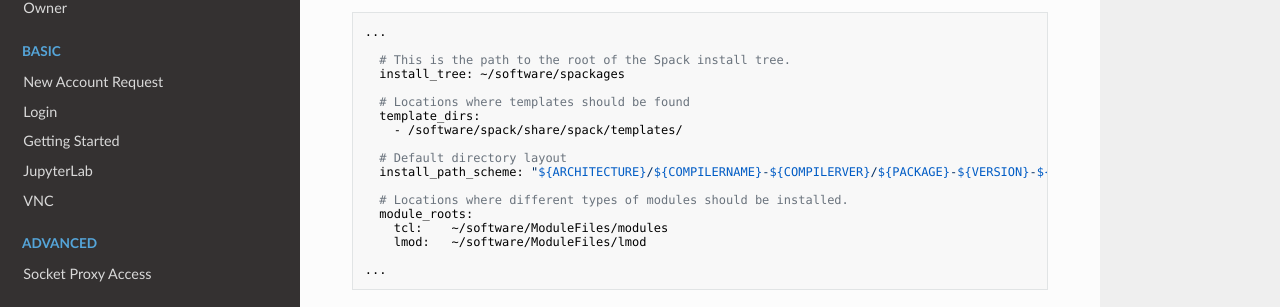
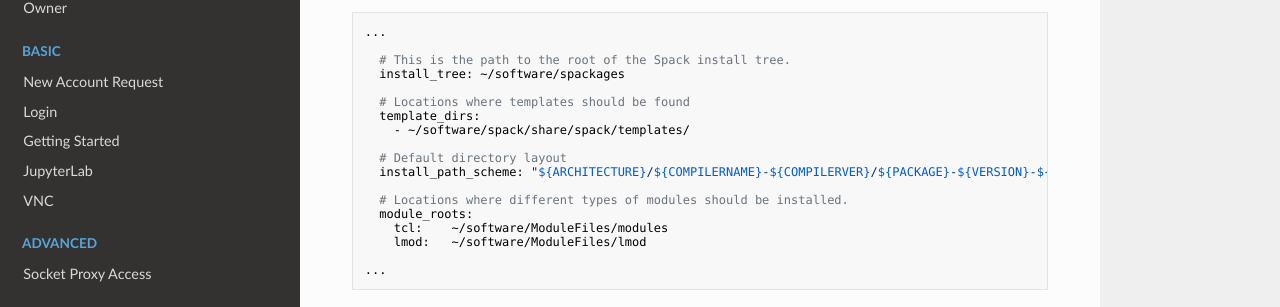
Before and after one commit to clemsonciti/palmetto-documentation, an MkDocs documentation site: the page built from docs/software/spack.md, in a window 1280 px wide and 900 px high, scrolled down 700 px. Shown: the part 151-458 px from the top of the window. Built offline with MkDocs 1.6.1, drawn with Linux system fonts in a browser that asks for light colours; nearby versions of some CDN libraries.

```diff
--- a/docs/software/spack.md
+++ b/docs/software/spack.md
@@ -45,7 +45,7 @@ Modify the `config.yaml` file inside `~/.spack/linux/` with the following conten
 
   # Locations where templates should be found
   template_dirs:
-    - /software/spack/share/spack/templates/
+    - ~/software/spack/share/spack/templates/
 
   # Default directory layout
   install_path_scheme: "${ARCHITECTURE}/${COMPILERNAME}-${COMPILERVER}/${PACKAGE}-${VERSION}-${HASH}"
```
